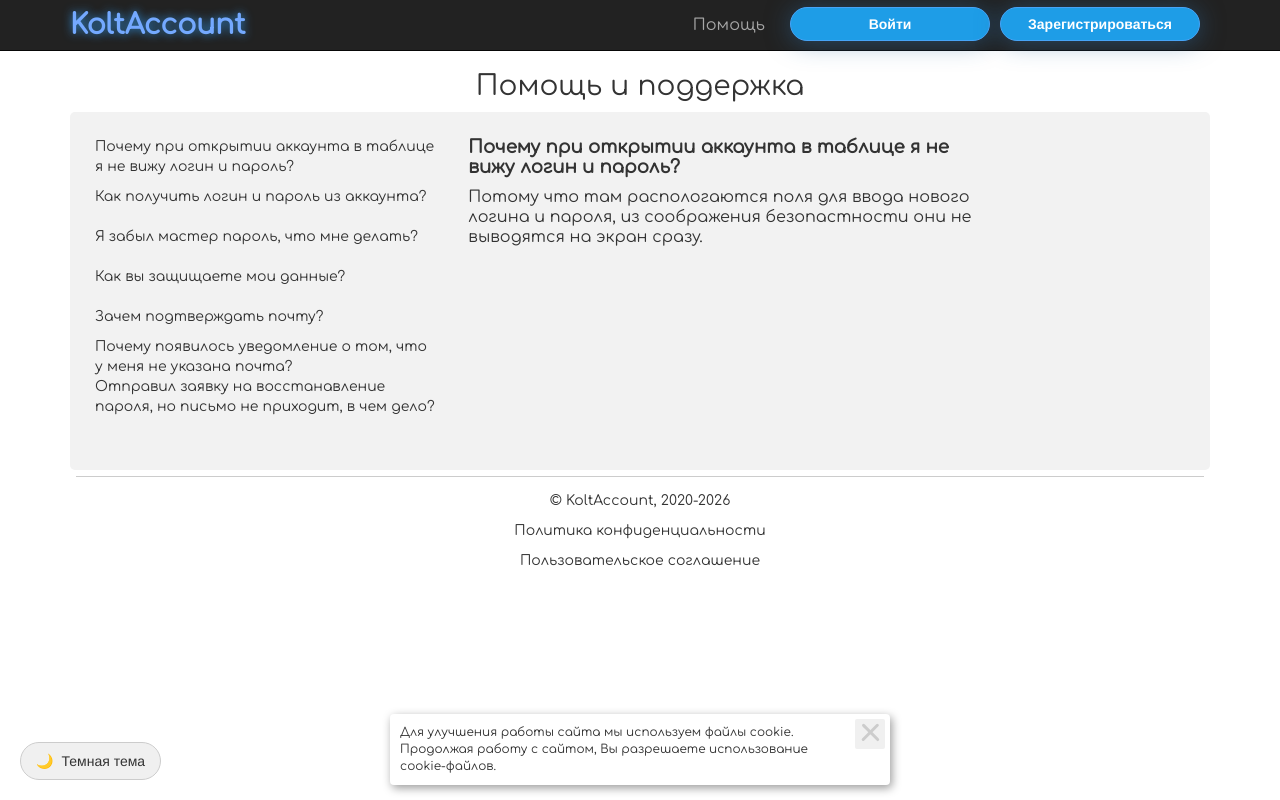
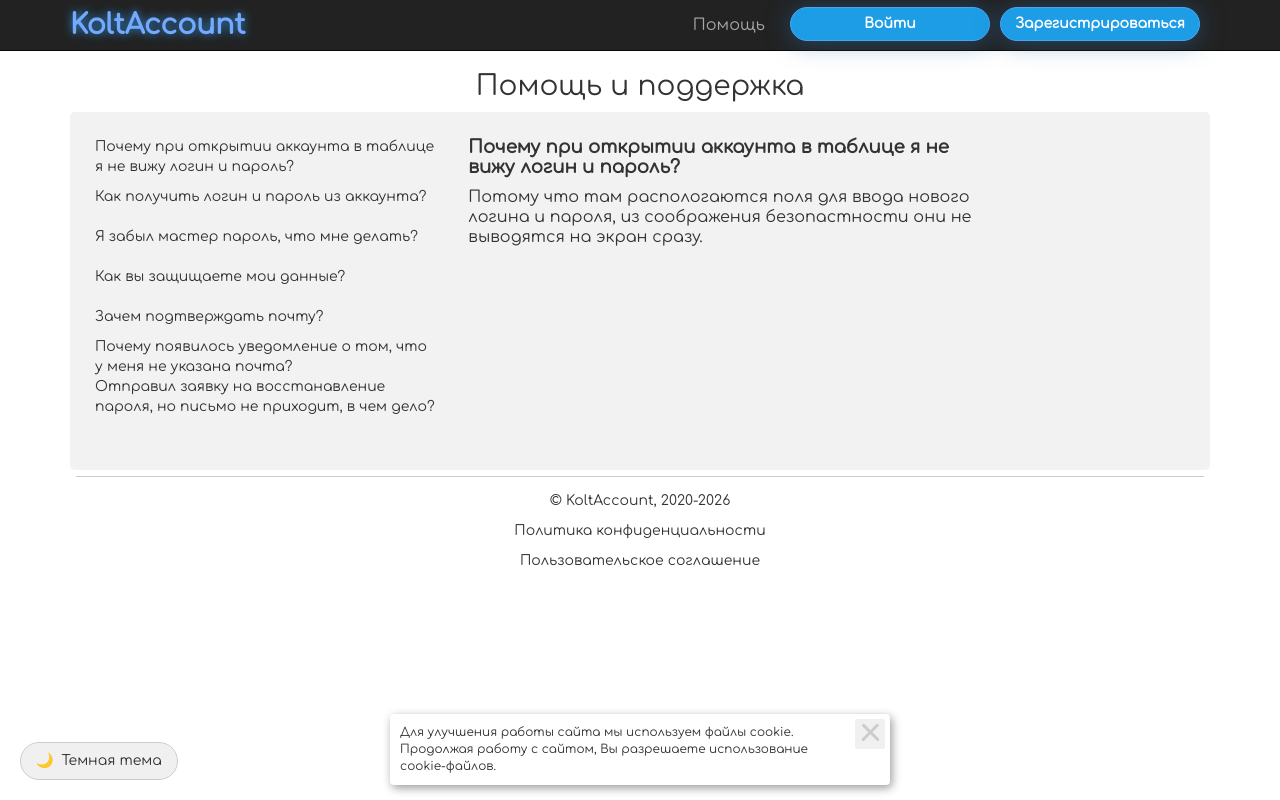
Before and after one commit to ottomayerpy/KoltAccount, a Django app: page /support/ in a window 1280 px wide. Run offline with Django 4.2, Linux system fonts and the light colour scheme; data that the repository does not hold is empty; parts of the project's set-up code (start-up, migrations or seed data) failed here and were passed over; some libraries are stand-ins or nearby versions.

Commit message:
fix main css

```diff
--- a/koltaccount/frontend/static/css/main.css
+++ b/koltaccount/frontend/static/css/main.css
@@ -130,8 +130,8 @@ body.dark-theme {
 /* --------------------------------------------------------------------------
    2.2. Типографика
    -------------------------------------------------------------------------- */
-p, h1, h2, h4, h5, strong, label, td, th,
-.auth, .popover-title, .popover-content, .simple-tabs {
+p, h1, h2, h4, h5, strong, label, td, th, button, a,
+.auth, .popover-title, .popover-content, .logo, .simple-tabs {
     font-family: Comfortaa;
     color: var(--text-color);
 }
@@ -304,6 +304,7 @@ header {
     background-color: var(--colorscheme);
     box-shadow: 0 2px 25px var(--shadow-box-bubbly-button);
     -webkit-appearance: none;
+    appearance: none;
 }
 
 .bubbly-button:before,
@@ -317,6 +318,34 @@ header {
     content: '';
     transition: all ease-in-out .5s;
     background-repeat: no-repeat;
+}
+
+.bubbly-button:before {
+    top: -75%;
+    display: none;
+    background-image: radial-gradient(circle, var(--colorscheme) 20%, transparent 20%),
+                      radial-gradient(circle, transparent 20%, var(--colorscheme) 20%, transparent 30%),
+                      radial-gradient(circle, var(--colorscheme) 20%, transparent 20%),
+                      radial-gradient(circle, var(--colorscheme) 20%, transparent 20%),
+                      radial-gradient(circle, transparent 10%, var(--colorscheme) 15%, transparent 20%),
+                      radial-gradient(circle, var(--colorscheme) 20%, transparent 20%),
+                      radial-gradient(circle, var(--colorscheme) 20%, transparent 20%),
+                      radial-gradient(circle, var(--colorscheme) 20%, transparent 20%),
+                      radial-gradient(circle, var(--colorscheme) 20%, transparent 20%);
+    background-size: 10% 10%, 20% 20%, 15% 15%, 20% 20%, 18% 18%, 10% 10%, 15% 15%, 10% 10%, 18% 18%;
+}
+
+.bubbly-button:after {
+    bottom: -75%;
+    display: none;
+    background-image: radial-gradient(circle, var(--colorscheme) 20%, transparent 20%),
+                      radial-gradient(circle, var(--colorscheme) 20%, transparent 20%),
+                      radial-gradient(circle, transparent 10%, var(--colorscheme) 15%, transparent 20%),
+                      radial-gradient(circle, var(--colorscheme) 20%, transparent 20%),
+                      radial-gradient(circle, var(--colorscheme) 20%, transparent 20%),
+                      radial-gradient(circle, var(--colorscheme) 20%, transparent 20%),
+                      radial-gradient(circle, var(--colorscheme) 20%, transparent 20%);
+    background-size: 15% 15%, 20% 20%, 18% 18%, 20% 20%, 15% 15%, 10% 10%, 20% 20%;
 }
 
 .bubbly-button:active {
@@ -981,6 +1010,10 @@ tbody tr {
     display: none;
 }
 
+.main_buttons {
+    margin-top: 10px;
+}
+
 .share-container a:hover,
 .share-container a:focus {
     color: var(--text-color);
```
